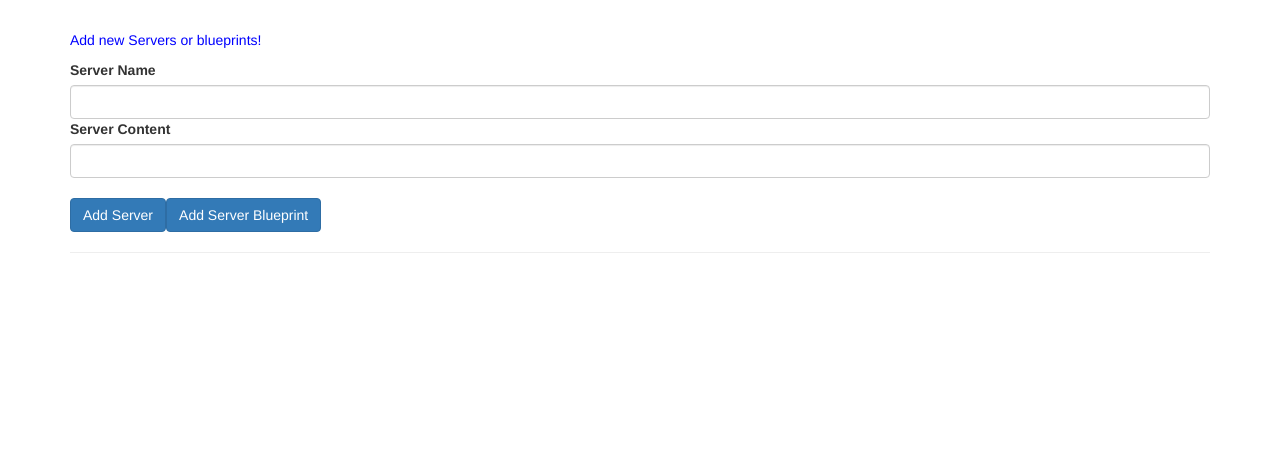
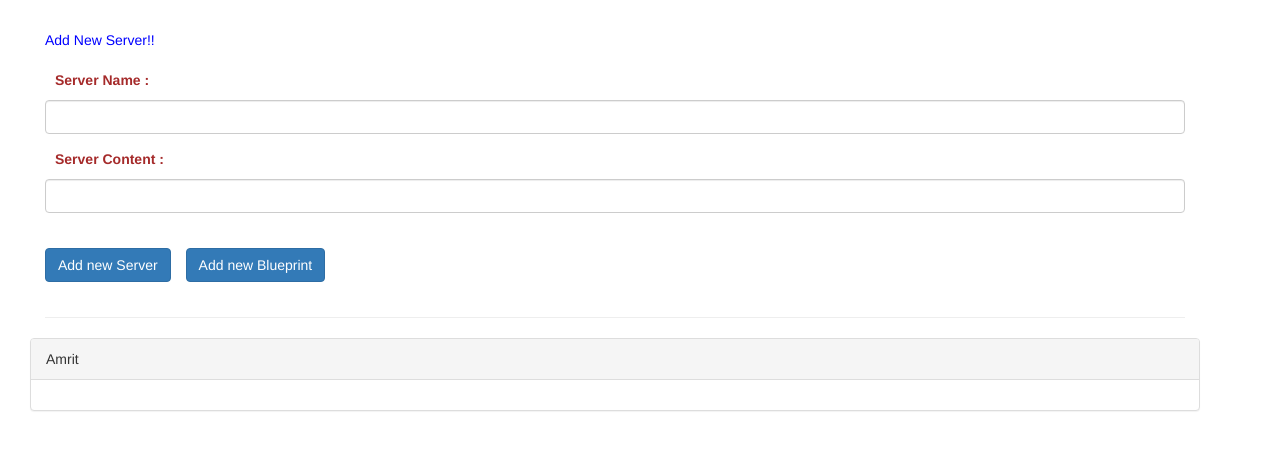
Before and after one commit to amritkumarpandey/ngShoppingKart, an Angular app: page / in a window 1280 px wide. Shown: the top 450 px of the page. Built offline with nearby package versions, Linux system fonts and the light colour scheme.

Commit message:
changes for intial state pre component split

```diff
--- a/src/app/app.component.css
+++ b/src/app/app.component.css
@@ -1,7 +1,20 @@
-.container {
-  margin-top: 30px;
+.container{
+    margin:30px;
 }
 
-p {
-  color: blue;
+p{
+    color: blue;
 }
+
+label{
+    margin: 10px;
+    color: brown
+}
+
+.float-right{
+    float: right;
+}
+
+.margin-15px{
+    margin: 15px;
+}
--- a/src/app/app.component.html
+++ b/src/app/app.component.html
@@ -1,34 +1,40 @@
 <div class="container">
-  <div class="row">
+    <div id="form-input-div" class="row">
         <div class="col-xs-12">
-      <p>Add new Servers or blueprints!</p>
-      <label>Server Name</label>
-      <input type="text" class="form-control" [(ngModel)]="newServerName">
-      <label>Server Content</label>
-      <input type="text" class="form-control" [(ngModel)]="newServerContent">
+            <p> Add New Server!!</p>
+            <label for="serverNameID">Server Name :</label>
+            <input type="text" class="form-control" id="serverNameID" [(ngModel)] = "newServerName">
+
+            <label for="serverContentID" style="margin-top:15px;">Server Content :</label>
+            <input type="text" class="form-control" id="serverContentID" [(ngModel)] = "newServerContent">
+
             <br>
+
             <button
                  class="btn btn-primary"
-        (click)="onAddServer()">Add Server</button>
-      <button
-        class="btn btn-primary"
-        (click)="onAddBlueprint()">Add Server Blueprint</button>
+                 (click)="addNewServer();">Add new Server</button>
+            <button class="btn btn-primary margin-15px"
+                (click)="addNewBlueprint();">Add new Blueprint</button>
         </div>
     </div>
     <hr>
-  <div class="row">
+
+    <div id="output-panel-div" class="row">
+        <div class="row" >
             <div class="col-xs-12">
-      <div
-        class="panel panel-default"
-        *ngFor="let element of serverElements">
-        <div class="panel-heading">{{ element.name }}</div>
+                 <div class="panel panel-default" *ngFor="let element of serverElements">
+                    <div class="panel-heading" >
+                            {{element.name}}
+                    </div>
                     <div class="panel-body">
-          <p>
-            <strong *ngIf="element.type === 'server'" style="color: red">{{ element.content }}</strong>
-            <em *ngIf="element.type === 'blueprint'">{{ element.content }}</em>
-          </p>
+                            <strong *ngIf="element.type === 'Server'" style="color: red">{{ element.content }}</strong>
+                             <em *ngIf="element.type === 'Blueprint'"  style="color: green">{{ element.content }}</em>
+                    </div>
+
                 </div>
             </div>
         </div>
     </div>
+
+
 </div>
--- a/src/app/app.component.ts
+++ b/src/app/app.component.ts
@@ -1,28 +1,36 @@
-import { Component } from '@angular/core';
+import { Component,OnInit } from '@angular/core';
 
 @Component({
-  selector: 'app-root',
-  templateUrl: './app.component.html',
-  styleUrls: ['./app.component.css']
-})
+    selector : 'app-root',
+    templateUrl : './app.component.html',
+    styleUrls: ['./app.component.css']
+
+} )
 export class AppComponent {
-  serverElements = [];
-  newServerName = '';
-  newServerContent = '';
+    serverElements:[{type:string,name:string , content:string}] = [{type:"server",name:"Amrit",content:"Pandey"}];
+    newServerName:string="";
+    newServerContent:string = "";
 
-  onAddServer() {
-    this.serverElements.push({
-      type: 'server',
-      name: this.newServerName,
-      content: this.newServerContent
-    });
-  }
+    onInit(){
+        this.serverElements.push({type:"server",name:"Amrit",content:"Pandey"});
+    }
 
-  onAddBlueprint() {
-    this.serverElements.push({
-      type: 'blueprint',
-      name: this.newServerName,
-      content: this.newServerContent
-    });
-  }
+    addNewServer(){
+        this.serverElements.push({
+            type:'Server',
+            name:this.newServerName,
+            content:this.newServerContent
+        });
+
+    }
+
+    addNewBlueprint(){
+        this.serverElements.push({
+            type:'Blueprint',
+            name:this.newServerName,
+            content:this.newServerContent
+        });
+
+    }
+
 }
```
Lines whose indentation alone changed are shown as unchanged.
